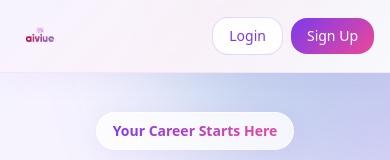
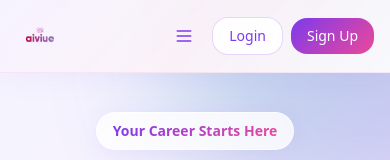
Before and after one commit to saathvik-cloud/Aiviue-platform, a Next.js app in the folder client/: page /candidate in a window 390 px wide. Shown: the top 160 px of the page. Built offline with nearby package versions, Linux system fonts and the light colour scheme; no server answers.

Commit message:
Replace static navigation with CandidateLandingNav component for improved mobile navigation experience

```diff
--- a/client/src/app/candidate/page.tsx
+++ b/client/src/app/candidate/page.tsx
@@ -1,4 +1,5 @@
 import { ROUTES } from '@/constants';
+import { CandidateLandingNav } from '@/components/candidate-landing-nav';
 import Image from 'next/image';
 import Link from 'next/link';
 
@@ -27,57 +28,8 @@ export default function CandidateLandingPage() {
         />
       </div>
 
-      {/* Glassmorphism Navigation */}
-      <nav className="glass-navbar fixed top-0 left-0 right-0 z-50">
-        <div className="container mx-auto px-4 sm:px-6 py-3 sm:py-4">
-          <div className="flex items-center justify-between">
-            {/* Logo + Candidate Badge */}
-            <div className="flex items-center gap-3">
-              <Link href={ROUTES.HOME} className="flex items-center gap-2">
-                <Image
-                  src="/aiviue-logo.png"
-                  alt="AIVIUE"
-                  width={180}
-                  height={60}
-                  className="h-12 sm:h-14 md:h-16 w-auto"
-                  priority
-                />
-              </Link>
-
-            </div>
-
-            {/* Auth Buttons: For Candidates & For Employers (same style, violet-pink gradient) then Login, Sign Up */}
-            <div className="flex items-center gap-2 sm:gap-3">
-              <Link
-                href="/candidate"
-                className="nav-link-gradient px-3 sm:px-4 py-2 sm:py-2.5 text-sm font-medium rounded-xl transition-all hidden sm:inline-flex"
-              >
-                For Candidates
-              </Link>
-              <Link
-                href={ROUTES.HOME}
-                className="nav-link-gradient px-3 sm:px-4 py-2 sm:py-2.5 text-sm font-medium rounded-xl transition-all hidden sm:inline-flex"
-              >
-                For Employers
-              </Link>
-              <Link
-                href={ROUTES.CANDIDATE_LOGIN}
-                className="btn-glass px-4 sm:px-5 py-2 sm:py-2.5 text-sm font-medium rounded-xl transition-all"
-                style={{ color: 'var(--primary)' }}
-              >
-                Login
-              </Link>
-              <Link
-                href={ROUTES.CANDIDATE_REGISTER}
-                className="px-4 sm:px-5 py-2 sm:py-2.5 text-sm font-medium rounded-xl text-white transition-colors hover:opacity-90"
-                style={{ background: 'linear-gradient(135deg, #7C3AED 0%, #EC4899 100%)' }}
-              >
-                Sign Up
-              </Link>
-            </div>
-          </div>
-        </div>
-      </nav>
+      {/* Glassmorphism Navigation (mobile: menu dropdown for Candidate / Employer) */}
+      <CandidateLandingNav />
 
       {/* Hero Section */}
       <section className="container mx-auto px-4 sm:px-6 pt-28 sm:pt-32 pb-12 sm:pb-16 relative z-10">
--- /dev/null
+++ b/client/src/components/candidate-landing-nav.tsx
@@ -0,0 +1,116 @@
+'use client';
+
+import { ROUTES } from '@/constants';
+import Image from 'next/image';
+import Link from 'next/link';
+import { useRef, useEffect, useState } from 'react';
+import { Menu } from 'lucide-react';
+
+/**
+ * Candidate landing page navbar with mobile dropdown for Candidate / Employer links.
+ * On mobile: menu icon left of Login opens dropdown with "For Candidates" and "For Employers".
+ */
+export function CandidateLandingNav() {
+  const [menuOpen, setMenuOpen] = useState(false);
+  const menuRef = useRef<HTMLDivElement>(null);
+
+  useEffect(() => {
+    function handleClickOutside(event: MouseEvent) {
+      if (menuRef.current && !menuRef.current.contains(event.target as Node)) {
+        setMenuOpen(false);
+      }
+    }
+    document.addEventListener('mousedown', handleClickOutside);
+    return () => document.removeEventListener('mousedown', handleClickOutside);
+  }, []);
+
+  return (
+    <nav className="glass-navbar fixed top-0 left-0 right-0 z-50">
+      <div className="container mx-auto px-4 sm:px-6 py-3 sm:py-4">
+        <div className="flex items-center justify-between">
+          <Link href={ROUTES.CANDIDATE_HOME} className="flex items-center gap-2">
+            <Image
+              src="/aiviue-logo.png"
+              alt="AIVIUE"
+              width={180}
+              height={60}
+              className="h-12 sm:h-14 md:h-16 w-auto"
+              priority
+            />
+          </Link>
+
+          <div className="flex items-center gap-2 sm:gap-3">
+            {/* Mobile: menu button (left of Login) → dropdown with For Candidates / For Employers */}
+            <div className="relative sm:hidden" ref={menuRef}>
+              <button
+                type="button"
+                onClick={() => setMenuOpen((o) => !o)}
+                className="p-2.5 rounded-xl transition-all hover:bg-white/50"
+                style={{ color: 'var(--primary)' }}
+                aria-label="Open menu"
+                aria-expanded={menuOpen}
+              >
+                <Menu className="w-5 h-5" />
+              </button>
+              {menuOpen && (
+                <div
+                  className="absolute left-0 top-full mt-2 w-48 rounded-xl py-2 shadow-lg z-50 border border-white/20"
+                  style={{
+                    background: 'rgba(255, 255, 255, 0.95)',
+                    backdropFilter: 'blur(12px)',
+                  }}
+                >
+                  <Link
+                    href={ROUTES.CANDIDATE_HOME}
+                    className="block px-4 py-3 text-sm font-medium transition-colors rounded-lg mx-1 hover:bg-purple-50"
+                    style={{ color: 'var(--neutral-dark)' }}
+                    onClick={() => setMenuOpen(false)}
+                  >
+                    For Candidates
+                  </Link>
+                  <Link
+                    href={ROUTES.HOME}
+                    className="block px-4 py-3 text-sm font-medium transition-colors rounded-lg mx-1 hover:bg-purple-50"
+                    style={{ color: 'var(--neutral-dark)' }}
+                    onClick={() => setMenuOpen(false)}
+                  >
+                    For Employers
+                  </Link>
+                </div>
+              )}
+            </div>
+
+            {/* Desktop: For Candidates, For Employers (hidden on mobile) */}
+            <Link
+              href={ROUTES.CANDIDATE_HOME}
+              className="nav-link-gradient px-3 sm:px-4 py-2 sm:py-2.5 text-sm font-medium rounded-xl transition-all hidden sm:inline-flex"
+            >
+              For Candidates
+            </Link>
+            <Link
+              href={ROUTES.HOME}
+              className="nav-link-gradient px-3 sm:px-4 py-2 sm:py-2.5 text-sm font-medium rounded-xl transition-all hidden sm:inline-flex"
+            >
+              For Employers
+            </Link>
+
+            <Link
+              href={ROUTES.CANDIDATE_LOGIN}
+              className="btn-glass px-4 sm:px-5 py-2 sm:py-2.5 text-sm font-medium rounded-xl transition-all"
+              style={{ color: 'var(--primary)' }}
+            >
+              Login
+            </Link>
+            <Link
+              href={ROUTES.CANDIDATE_REGISTER}
+              className="px-4 sm:px-5 py-2 sm:py-2.5 text-sm font-medium rounded-xl text-white transition-colors hover:opacity-90"
+              style={{ background: 'linear-gradient(135deg, #7C3AED 0%, #EC4899 100%)' }}
+            >
+              Sign Up
+            </Link>
+          </div>
+        </div>
+      </div>
+    </nav>
+  );
+}
```
